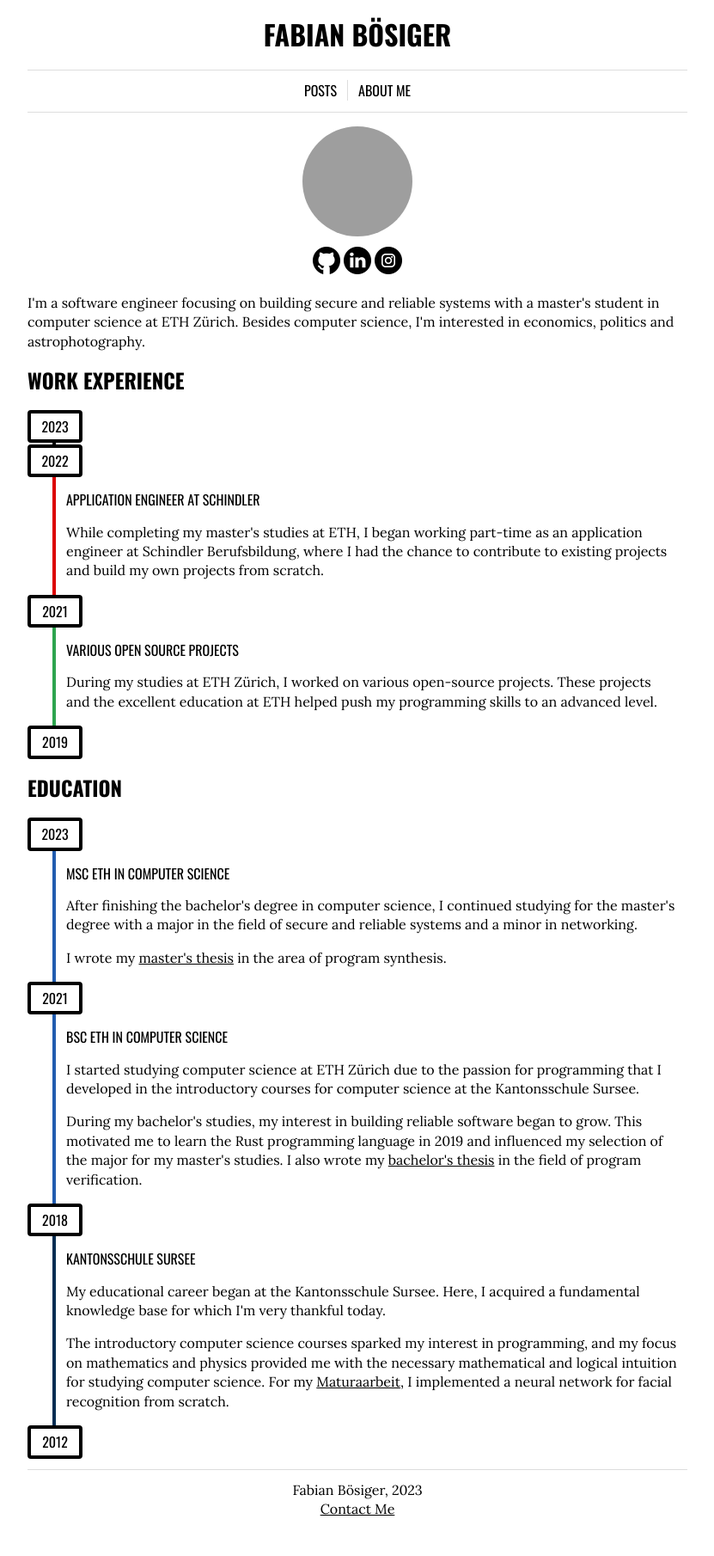
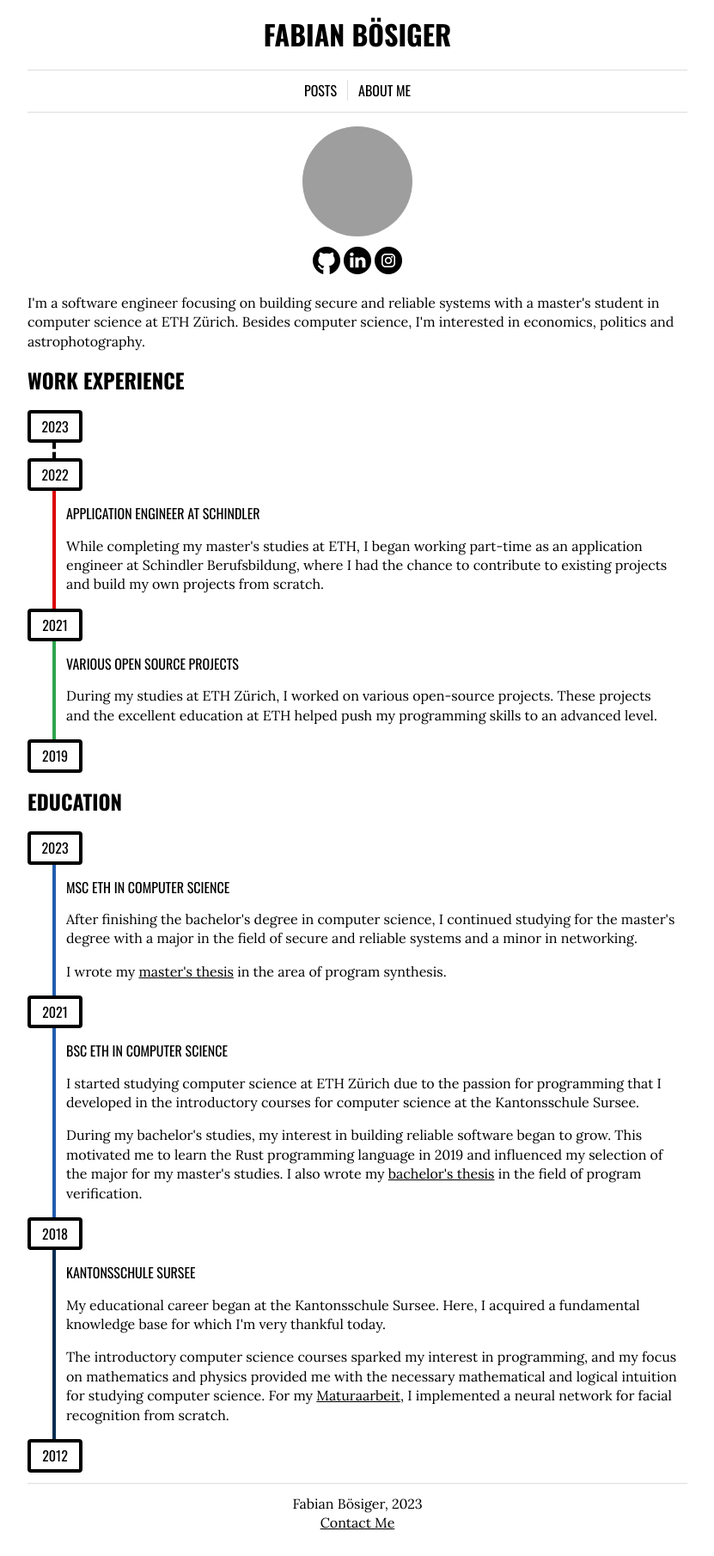
Before and after one commit to fabianboesiger/fabianboesiger.github.io, a Jekyll site: the page built from about.html, in a window 1280 px wide. Shown: the whole page at 86% size, without its empty margins (224-1055 px from the left). Built offline with Jekyll 4.4.1, drawn with Linux system fonts in a browser that asks for light colours; grey boxes are pictures that could not be loaded.

Commit message:
Update about.html

```diff
--- a/about.html
+++ b/about.html
@@ -5,6 +5,7 @@ layout: default
 <style>
 .break {
     border-left: 4px dashed black;
+    min-height: 16px;
 }
 .schindler {
     border-left: 4px solid #DC0000;
```
